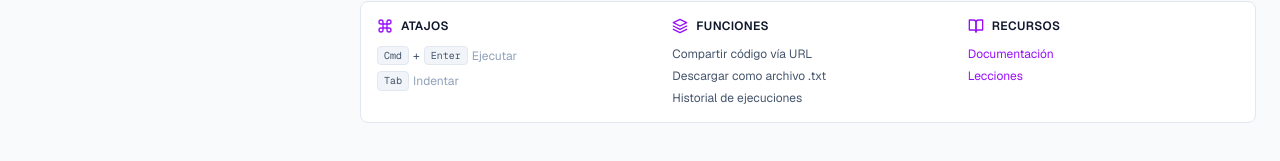
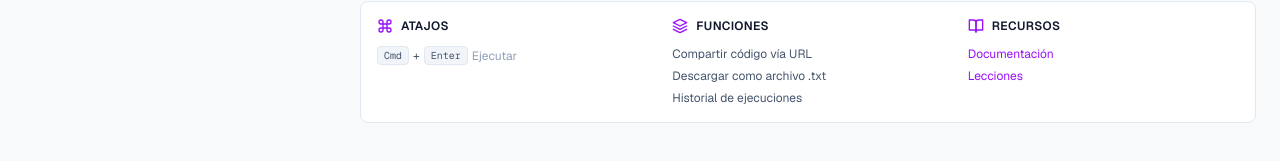
Before and after one commit to nicvazquezdev/hispano-lang-website, a Next.js app: page /playground in a window 1280 px wide. Shown: the part 753-914 px from the top of the page. Built offline with nearby package versions, Linux system fonts and the light colour scheme.

Commit message:
Remove unused keyboard shortcut for indentation in PlaygroundTips component to streamline user interface and improve clarity.

```diff
--- a/components/playground/PlaygroundTips.tsx
+++ b/components/playground/PlaygroundTips.tsx
@@ -21,12 +21,6 @@ export default function PlaygroundTips() {
                 Enter
               </kbd>
               <span className="text-slate-400">Ejecutar</span>
-            </li>
-            <li className="flex items-center space-x-1">
-              <kbd className="px-1.5 py-0.5 bg-slate-100 border border-slate-200 rounded text-[10px] font-mono">
-                Tab
-              </kbd>
-              <span className="text-slate-400">Indentar</span>
             </li>
           </ul>
         </div>
```
